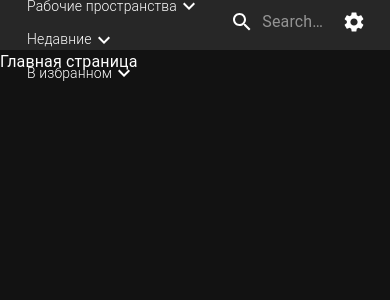
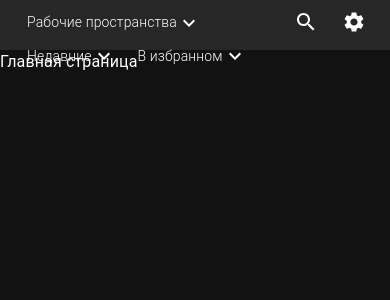
Before and after one commit to Innovavtion/kanban-board, a Next.js app: page / in a window 390 px wide. Shown: the top 300 px of the page. Built offline with nearby package versions, Linux system fonts and the light colour scheme.

Commit message:
update: NavbarSearchInput

```diff
--- a/components/Navbar/NavbarInput.tsx
+++ b/components/Navbar/NavbarInput.tsx
@@ -6,12 +6,7 @@ import SearchIcon from "@mui/icons-material/Search";
 const Search = styled("div")(({ theme }) => ({
   position: "relative",
   borderRadius: theme.shape.borderRadius,
-  marginLeft: 0,
-  width: "100%",
-  [theme.breakpoints.up("sm")]: {
   marginLeft: theme.spacing(1),
-    width: "auto",
-  },
 }));
 
 const SearchIconWrapper = styled("div")(({ theme }) => ({
@@ -27,13 +22,11 @@ const SearchIconWrapper = styled("div")(({ theme }) => ({
 const StyledInputBase = styled(InputBase)(({ theme }) => ({
   color: "inherit",
   "& .MuiInputBase-input": {
-    padding: theme.spacing(1, 1, 1, 0),
+    padding: theme.spacing(0.7, 1, 0.7, 0),
     // vertical padding + font size from searchIcon
     paddingLeft: `calc(1em + ${theme.spacing(4)})`,
     transition: theme.transitions.create("width"),
     borderRadius: theme.shape.borderRadius,
-    width: "100%",
-    [theme.breakpoints.up("sm")]: {
     width: "0",
     "&:hover": {
       cursor: "pointer",
@@ -43,7 +36,6 @@ const StyledInputBase = styled(InputBase)(({ theme }) => ({
       cursor: "text",
       backgroundColor: alpha(theme.palette.common.white, 0.25),
       width: "20ch",
-      },
     },
   },
 }));
```
Lines whose indentation alone changed are shown as unchanged.
